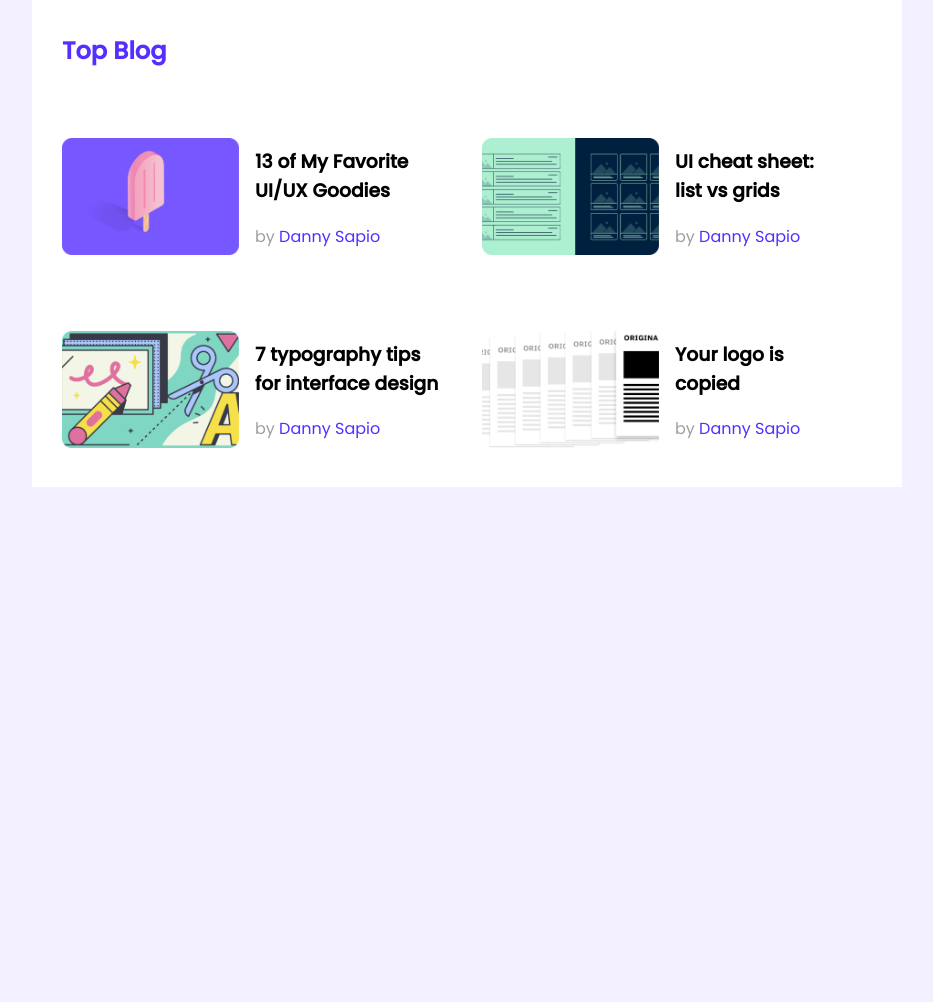
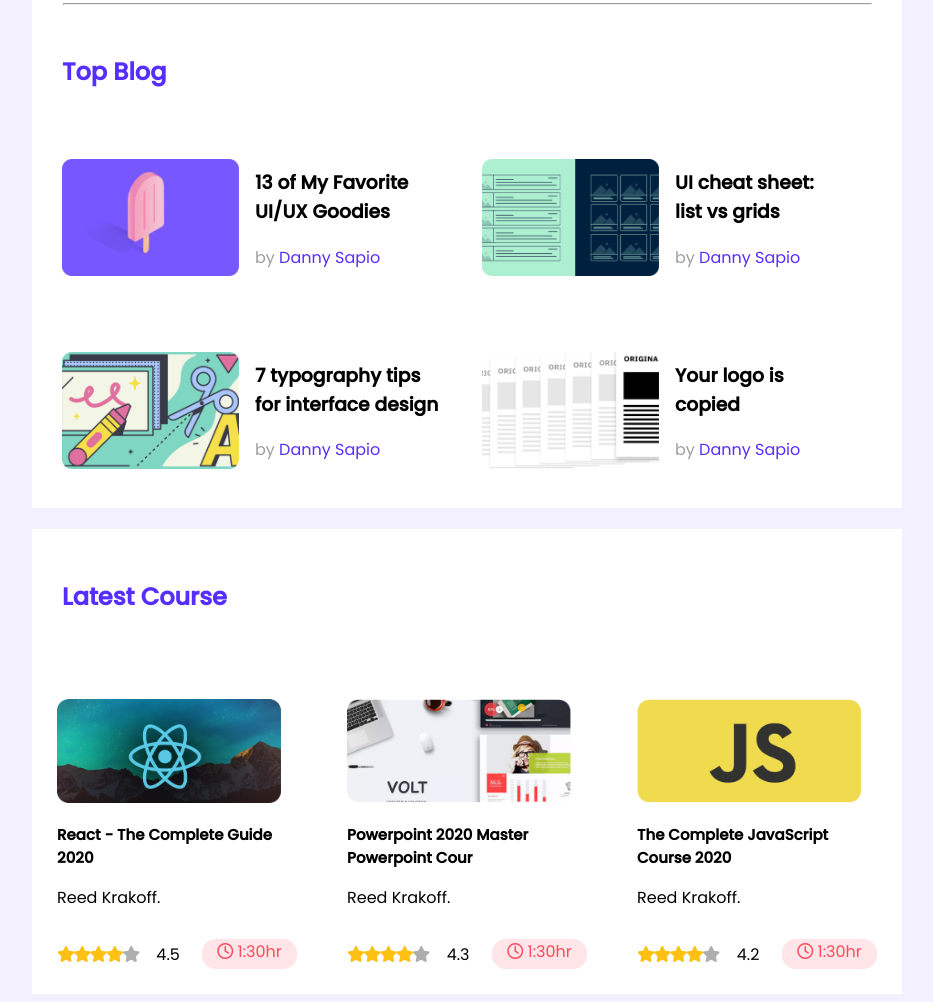
Before and after one commit to adnanhjoy/leader-board, a plain HTML site: page index.html in a window 1280 px wide. Shown: the part 345-1347 px from the top of the page, without its empty margins (173-1106 px from the left). Before the commit the page ends 840 px from the top, so only its background shows below. Drawn offline with Linux system fonts and the light colour scheme.

Commit message:
leader-board

```diff
--- a/index.html
+++ b/index.html
@@ -8,6 +8,9 @@
     <title>Leader Board</title>
     <!-- stylesheet css -->
     <link rel="stylesheet" href="style.css">
+
+    <!-- font awesome -->
+    <script src="https://kit.fontawesome.com/eafe33d1e2.js" crossorigin="anonymous"></script>
 </head>
 
 <body>
@@ -86,6 +89,71 @@
                 </div>
             </div>
         </section>
+
+        <section class="container">
+            <div class="latest-course">
+                <h2 class="course-title">Latest Course</h2>
+                <div class="course">
+                    <div class="course-content">
+                        <img src="images/courses/course-1.png" alt="">
+                        <h2>React - The Complete Guide 2020</h2>
+                        <p>Reed Krakoff.</p>
+                        <div class="course-info">
+                            <div class="course-rating">
+                                <i class="fa-solid fa-star filled"></i>
+                                <i class="fa-solid fa-star filled"></i>
+                                <i class="fa-solid fa-star filled"></i>
+                                <i class="fa-solid fa-star filled"></i>
+                                <i class="fa-solid fa-star empty"></i>
+                            </div>
+                            <p>4.5</p>
+                            <div class="time-clock">
+                                <i class="fa-regular fa-clock"></i>
+                                1:30hr
+                            </div>
+                        </div>
+                    </div>
+                    <div class="course-content">
+                        <img src="images/courses/course-2.png" alt="">
+                        <h2>Powerpoint 2020 Master Powerpoint Cour</h2>
+                        <p>Reed Krakoff.</p>
+                        <div class="course-info">
+                            <div class="course-rating">
+                                <i class="fa-solid fa-star filled"></i>
+                                <i class="fa-solid fa-star filled"></i>
+                                <i class="fa-solid fa-star filled"></i>
+                                <i class="fa-solid fa-star filled"></i>
+                                <i class="fa-solid fa-star empty"></i>
+                            </div>
+                            <p>4.3</p>
+                            <div class="time-clock">
+                                <i class="fa-regular fa-clock"></i>
+                                1:30hr
+                            </div>
+                        </div>
+                    </div>
+                    <div class="course-content">
+                        <img src="images/courses/course-3.png" alt="">
+                        <h2>The Complete JavaScript Course 2020</h2>
+                        <p>Reed Krakoff.</p>
+                        <div class="course-info">
+                            <div class="course-rating">
+                                <i class="fa-solid fa-star filled"></i>
+                                <i class="fa-solid fa-star filled"></i>
+                                <i class="fa-solid fa-star filled"></i>
+                                <i class="fa-solid fa-star filled"></i>
+                                <i class="fa-solid fa-star empty"></i>
+                            </div>
+                            <p>4.2</p>
+                            <div class="time-clock">
+                                <i class="fa-regular fa-clock"></i>
+                                1:30hr
+                            </div>
+                        </div>
+                    </div>
+                </div>
+            </div>
+        </section>
     </main>
 </body>
 
--- a/style.css
+++ b/style.css
@@ -8,21 +8,25 @@ body {
 
 main {
     display: flex;
-    justify-content: center;
+    align-items: center;
+    flex-direction: column;
 }
 
 .container {
     background-color: white;
+    width: 870px;
+    margin-top: 21px;
 }
 
 .top-players {
-    width: 870px;
+
     margin-bottom: 30px;
 
 }
 
 .player-title,
-.blog-title {
+.blog-title,
+.course-title {
     font-size: 24px;
     color: #562EFF;
     padding-top: 30px;
@@ -89,3 +93,54 @@ main {
     width: 177px;
     height: 117px;
 }
+
+.course {
+    display: flex;
+    justify-content: space-between;
+}
+
+.course-content {
+    width: 253px;
+    height: 270px;
+    border-radius: 5px;
+    padding: 25px;
+
+}
+
+.course img {
+    width: 224px;
+    height: 104px;
+}
+
+.course-content h2 {
+    font-size: 15px;
+}
+
+.course-info {
+    display: flex;
+    align-items: center;
+    justify-content: space-between;
+
+}
+
+.fa-star {
+    width: 12px;
+    height: 12px;
+}
+
+.fa-star.filled {
+    color: #FFC014;
+}
+
+.fa-star.empty {
+    color: #AEAEAE
+}
+
+.time-clock {
+    background-color: #FFE4E8;
+    border-radius: 14px;
+    color: #FF4A60;
+    width: 95px;
+    height: 30px;
+    text-align: center;
+}
```
